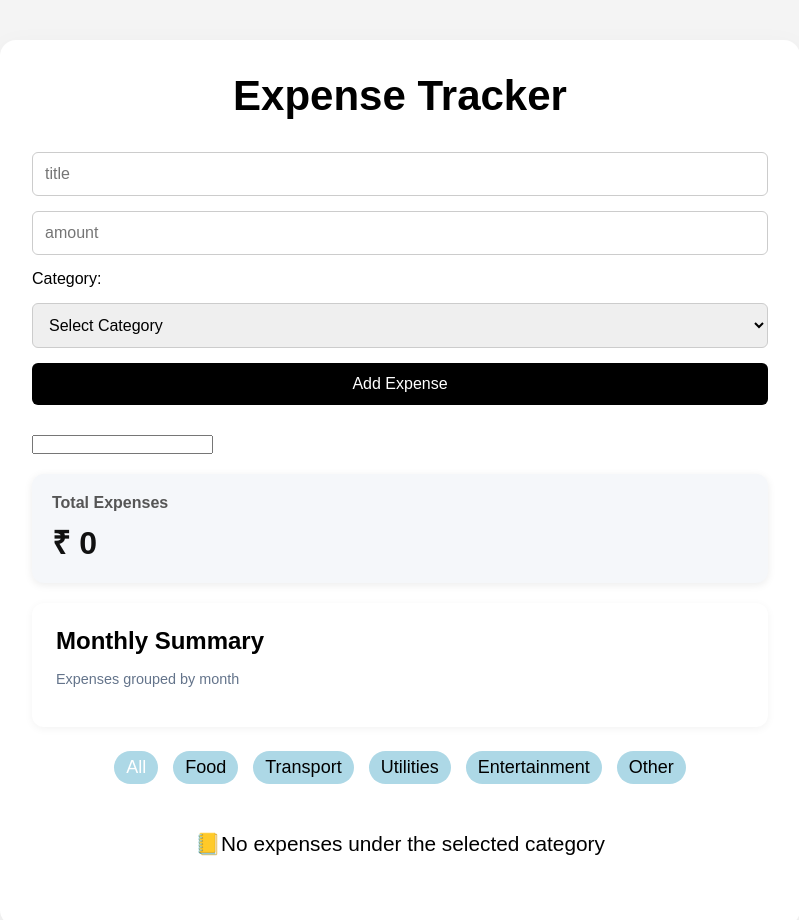
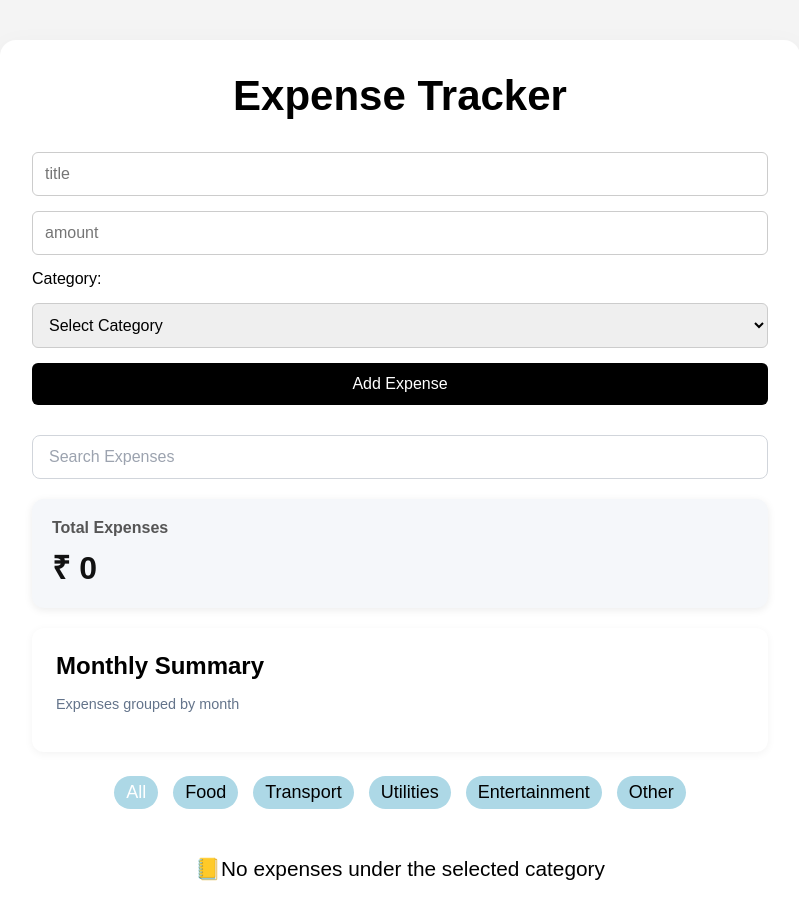
Before and after one commit to den766/react-expensetracker-app, a React (Vite) app: page / in a window 1280 px wide. Shown: the top 920 px of the page, without its empty margins (240-1039 px from the left). Built offline with nearby package versions, Linux system fonts and the light colour scheme.

Commit message:
style: improve search input styling

```diff
--- a/src/App.jsx
+++ b/src/App.jsx
@@ -115,7 +115,7 @@ function App() {
           expense.category.toLowerCase().includes(searchQuery.toLowerCase()),
       );
 
-  console.log(visibleExpenses);
+  // console.log(visibleExpenses);
 
   const expenseSummary = expenses.reduce((acc, expense) => {
     return acc + expense.amount;
--- a/src/index.css
+++ b/src/index.css
@@ -249,6 +249,8 @@ li p {
   font-size: 1.3rem;
 }
 
+/* Expense Summary */
+
 .expense_summary {
   display: flex;
   flex-direction: column;
@@ -274,13 +276,12 @@ li p {
 
 /* Monthly Summary */
 
-.monthly-summary{
-
-   background: white;
-   padding: 1.5rem;
-   border-radius: 12px;
-    margin-bottom: 1.5rem;
-  box-shadow: 0 2px 8px rgba(0,0,0,0.05);
+.monthly-summary {
+  background: white;
+  padding: 1.5rem;
+  border-radius: 12px;
+  margin-bottom: 1.5rem;
+  box-shadow: 0 2px 8px rgba(0, 0, 0, 0.05);
 }
 
 .monthly-summary h2 {
@@ -315,3 +316,33 @@ li p {
   font-size: 0.9rem;
   margin-bottom: 1rem;
 }
+
+/* Search  */
+
+.Search {
+  display: flex;
+  justify-content: center;
+  margin: 1rem 0;
+}
+
+.Search input {
+  width: 100%;
+  max-width: 100%;
+  padding: 0.75rem 1rem;
+  border: 1px solid #d1d5db;
+  border-radius: 8px;
+
+  font-size: 1rem;
+
+  outline: none;
+  transition: all 0.2s ease;
+}
+
+.Search input:focus {
+  border-color: #2563eb;
+  box-shadow: 0 0 0 3px rgba(37, 99, 235, 0.15);
+}
+
+.Search input::placeholder {
+  color: #9ca3af;
+}
--- a/src/searchexpense.jsx
+++ b/src/searchexpense.jsx
@@ -1,8 +1,9 @@
 function SearchExpense({ searchQuery, setSearchQuery }) {
   return (
-    <div>
+    <div className="Search">
       <input
         type="text"
+        placeholder="Search Expenses"
         value={searchQuery}
         onChange={(e) => setSearchQuery(e.target.value)}
       />
```
